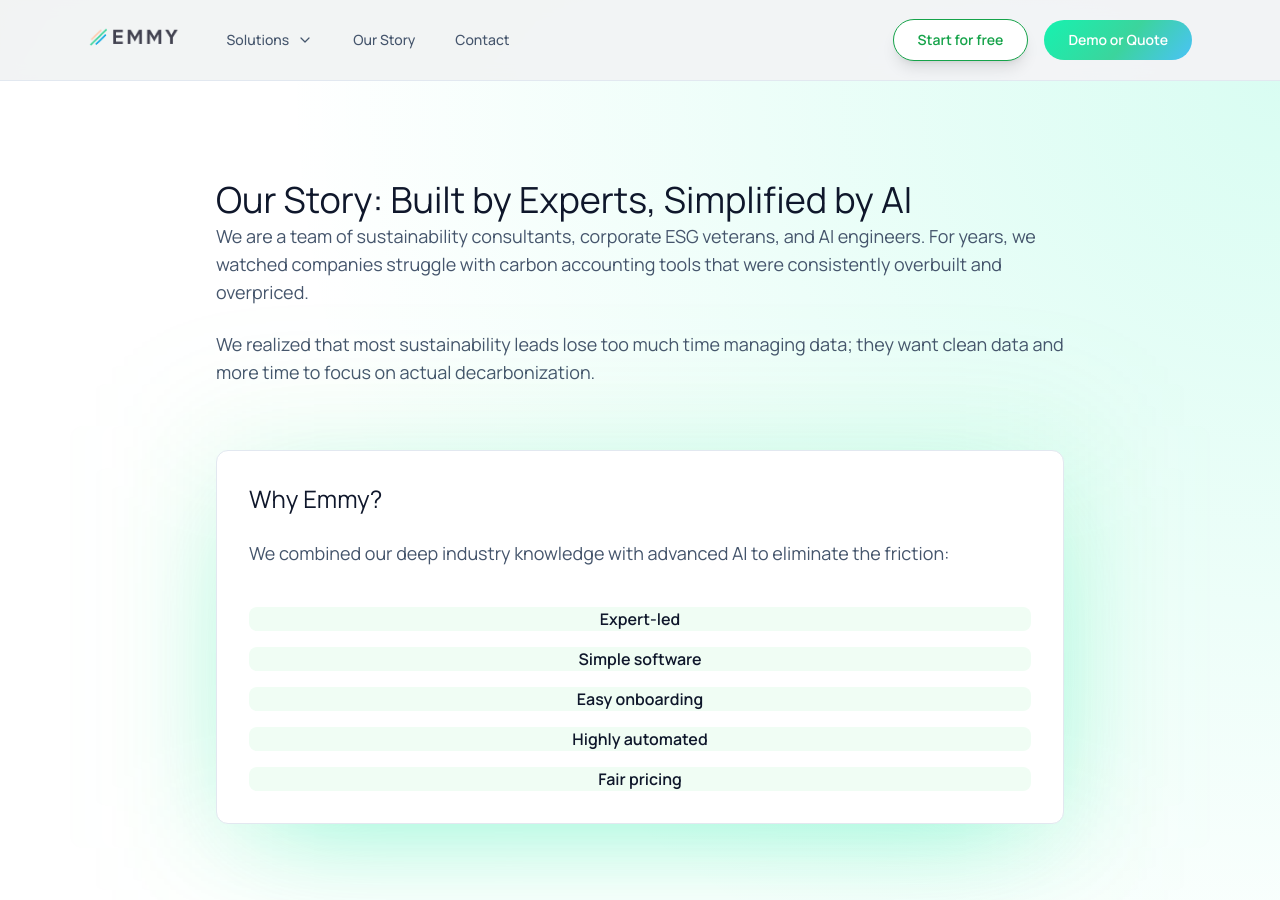
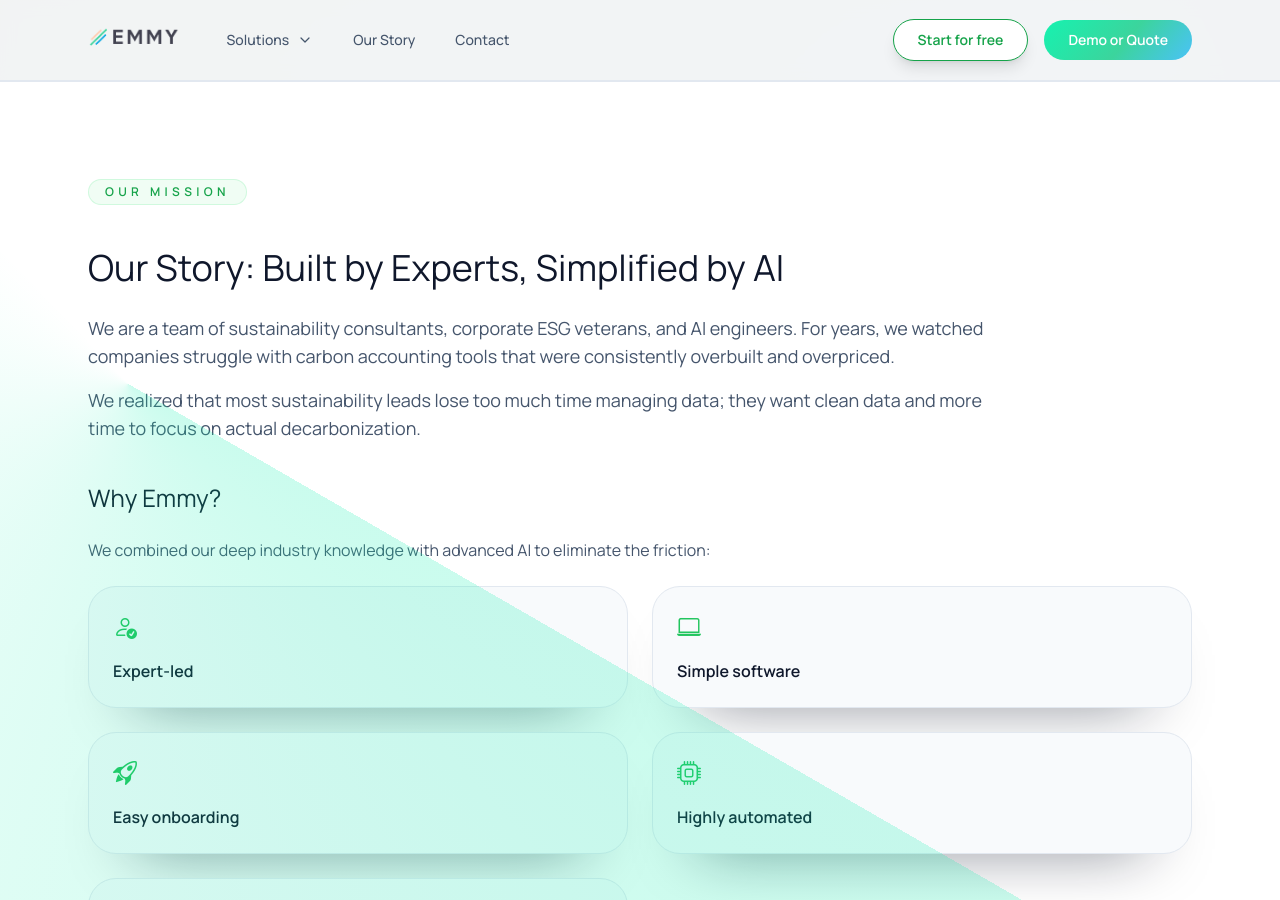
Before and after one commit to emmy-earth/promo-website, a Jekyll site: the page built from who-we-are.html, in a window 1280 px wide and 900 px high. Built offline with Jekyll 4.4.1, drawn with Linux system fonts in a browser that asks for light colours; nearby versions of some CDN libraries; comment, search, counter and statistics services are not loaded.

Commit message:
Refactor 'Our Mission' section with new styles and content
Updated the layout and content of the 'Our Mission' section, including new background styles, improved structure, and additional content for clarity.

```diff
--- a/who-we-are.html
+++ b/who-we-are.html
@@ -4,71 +4,96 @@ title: "Our Mission - Emmy.earth"
 description: "Built by experts, simplified by AI. Read the story behind Emmy."
 ---
 
-<section id="our-mission" class="relative overflow-hidden bg-white py-24 text-slate-900">
-  <!-- Background Gradient -->
-  <div class="pointer-events-none absolute inset-0 bg-[radial-gradient(circle_at_top_right,rgba(22,242,176,0.18),rgba(59,130,246,0)_65%)] opacity-90"></div>
+<section id="our-mission" class="relative overflow-hidden border-y border-slate-200 bg-white py-24 text-slate-900">
+  <!-- Background Gradient (From Reference) -->
+  <div class="pointer-events-none absolute inset-0 bg-[conic-gradient(from_120deg_at_10%_20%,rgba(16,240,176,0.22),rgba(16,240,176,0)_55%)]"></div>
 
-  <div class="relative mx-auto max-w-4xl px-6">
+  <div class="mx-auto max-w-6xl px-6">
     <div class="grid gap-16">
 
-      <!-- PART 1: Our Story -->
-      <div class="space-y-8" data-animate>
-        <h1 class="font-light text-3xl text-slate-900 sm:text-4xl max-w-4xl leading-tight">
+      <!-- Text & Story Section -->
+      <div class="space-y-10">
+
+        <!-- Badge -->
+        <div class="inline-flex items-center gap-2 rounded-full border border-emerald-200/60 bg-emerald-50 px-4 py-1 text-xs font-semibold uppercase tracking-[0.36em] text-emerald-600" data-animate>
+          Our Mission
+        </div>
+
+        <!-- Main Heading & Story -->
+        <div class="space-y-6 max-w-4xl" data-animate>
+          <h1 class="font-light text-3xl text-slate-900 sm:text-4xl leading-tight">
             Our Story: Built by Experts, Simplified by AI
           </h1>
 
-        <div class="max-w-4xl space-y-6">
-          <p class="text-lg text-slate-600">
+          <div class="space-y-4 text-lg text-slate-600">
+            <p>
               We are a team of sustainability consultants, corporate ESG veterans, and AI engineers. For years, we watched companies struggle with carbon accounting tools that were consistently overbuilt and overpriced.
             </p>
-          <p class="text-lg text-slate-600">
+            <p>
               We realized that most sustainability leads lose too much time managing data; they want clean data and more time to focus on actual decarbonization.
             </p>
           </div>
         </div>
 
-      <!-- PART 2: Why Emmy? (Highlighted Box) -->
-      <div class="relative" data-animate data-delay="0.1s">
-        <!-- Decoration behind the box -->
-        <div class="absolute -inset-6 rounded-xl bg-emerald-400/10 blur-3xl"></div>
+        <!-- "Why Emmy?" Section (Using the Card Grid Layout) -->
+        <div class="space-y-6">
+          <h2 class="font-light text-2xl text-slate-900">Why Emmy?</h2>
+          <p class="text-slate-600">We combined our deep industry knowledge with advanced AI to eliminate the friction:</p>
 
-        <div class="relative block overflow-hidden rounded-xl border border-slate-200 bg-white p-8 shadow-aurora sm:p-10">
-          <div class="space-y-6">
-            <h2 class="font-light text-2xl text-slate-900">
-              Why Emmy?
-            </h2>
+          <!-- Grid for the 5 points -->
+          <!-- Adjusted grid cols to fit 5 items nicely on large screens -->
+          <div class="grid gap-6 sm:grid-cols-2 lg:grid-cols-3 xl:grid-cols-5">
 
-            <p class="text-lg text-slate-600">
-              We combined our deep industry knowledge with advanced AI to eliminate the friction:
-            </p>
+            <!-- Card 1 -->
+            <div class="group rounded-3xl border border-slate-200 bg-slate-50 p-6 shadow-card transition hover:-translate-y-1 hover:border-emerald-400/40 hover:shadow-aurora">
+              <div class="text-2xl text-emerald-500">
+                <i class="bi bi-person-check"></i> <!-- Icon: Expert -->
+              </div>
+              <h4 class="mt-4 text-base font-semibold text-slate-900">Expert-led</h4>
+            </div>
 
-            <div class="pt-4">
-              <!-- Updated grid to handle 5 items nicely -->
-              <ul class="grid gap-4 grid-cols-2 md:grid-cols-3">
+            <!-- Card 2 -->
+            <div class="group rounded-3xl border border-slate-200 bg-slate-50 p-6 shadow-card transition hover:-translate-y-1 hover:border-emerald-400/40 hover:shadow-aurora">
+              <div class="text-2xl text-emerald-500">
+                <i class="bi bi-laptop"></i> <!-- Icon: Software -->
+              </div>
+              <h4 class="mt-4 text-base font-semibold text-slate-900">Simple software</h4>
+            </div>
 
-                <li class="flex flex-col gap-2 rounded-lg bg-emerald-50 p-4 text-center justify-center">
-                  <span class="font-semibold text-emerald-900">Expert-led</span>
-                </li>
+            <!-- Card 3 -->
+            <div class="group rounded-3xl border border-slate-200 bg-slate-50 p-6 shadow-card transition hover:-translate-y-1 hover:border-emerald-400/40 hover:shadow-aurora">
+              <div class="text-2xl text-emerald-500">
+                <i class="bi bi-rocket-takeoff"></i> <!-- Icon: Onboarding -->
+              </div>
+              <h4 class="mt-4 text-base font-semibold text-slate-900">Easy onboarding</h4>
+            </div>
 
-                <li class="flex flex-col gap-2 rounded-lg bg-emerald-50 p-4 text-center justify-center">
-                  <span class="font-semibold text-emerald-900">Simple software</span>
-                </li>
+            <!-- Card 4 -->
+            <div class="group rounded-3xl border border-slate-200 bg-slate-50 p-6 shadow-card transition hover:-translate-y-1 hover:border-emerald-400/40 hover:shadow-aurora">
+              <div class="text-2xl text-emerald-500">
+                <i class="bi bi-cpu"></i> <!-- Icon: Automation -->
+              </div>
+              <h4 class="mt-4 text-base font-semibold text-slate-900">Highly automated</h4>
+            </div>
 
-                <li class="flex flex-col gap-2 rounded-lg bg-emerald-50 p-4 text-center justify-center">
-                  <span class="font-semibold text-emerald-900">Easy onboarding</span>
-                </li>
+            <!-- Card 5 -->
+            <div class="group rounded-3xl border border-slate-200 bg-slate-50 p-6 shadow-card transition hover:-translate-y-1 hover:border-emerald-400/40 hover:shadow-aurora">
+              <div class="text-2xl text-emerald-500">
+                <i class="bi bi-tag"></i> <!-- Icon: Price -->
+              </div>
+              <h4 class="mt-4 text-base font-semibold text-slate-900">Fair pricing</h4>
+            </div>
 
-                <li class="flex flex-col gap-2 rounded-lg bg-emerald-50 p-4 text-center justify-center">
-                  <span class="font-semibold text-emerald-900">Highly automated</span>
-                </li>
-
-                <li class="flex flex-col gap-2 rounded-lg bg-emerald-50 p-4 text-center justify-center">
-                  <span class="font-semibold text-emerald-900">Fair pricing</span>
-                </li>
-
-              </ul>
           </div>
         </div>
+      </div>
+
+      <!-- Image Section (Keeping layout consistency) -->
+      <!-- I used the image from your previous code as a placeholder since the layout requires one -->
+      <div class="relative" data-animate data-delay="0.18s">
+        <div class="absolute -inset-6 rounded-xl bg-emerald-400/10 blur-3xl"></div>
+        <div class="relative block overflow-hidden rounded-xl border border-slate-200 bg-white shadow-aurora">
+           <img src="{{ site.baseurl }}/assets/images/5-step-process.png" alt="Emmy Mission Overview" class="w-full object-cover" />
         </div>
       </div>
 
```
Lines whose indentation alone changed are shown as unchanged.
